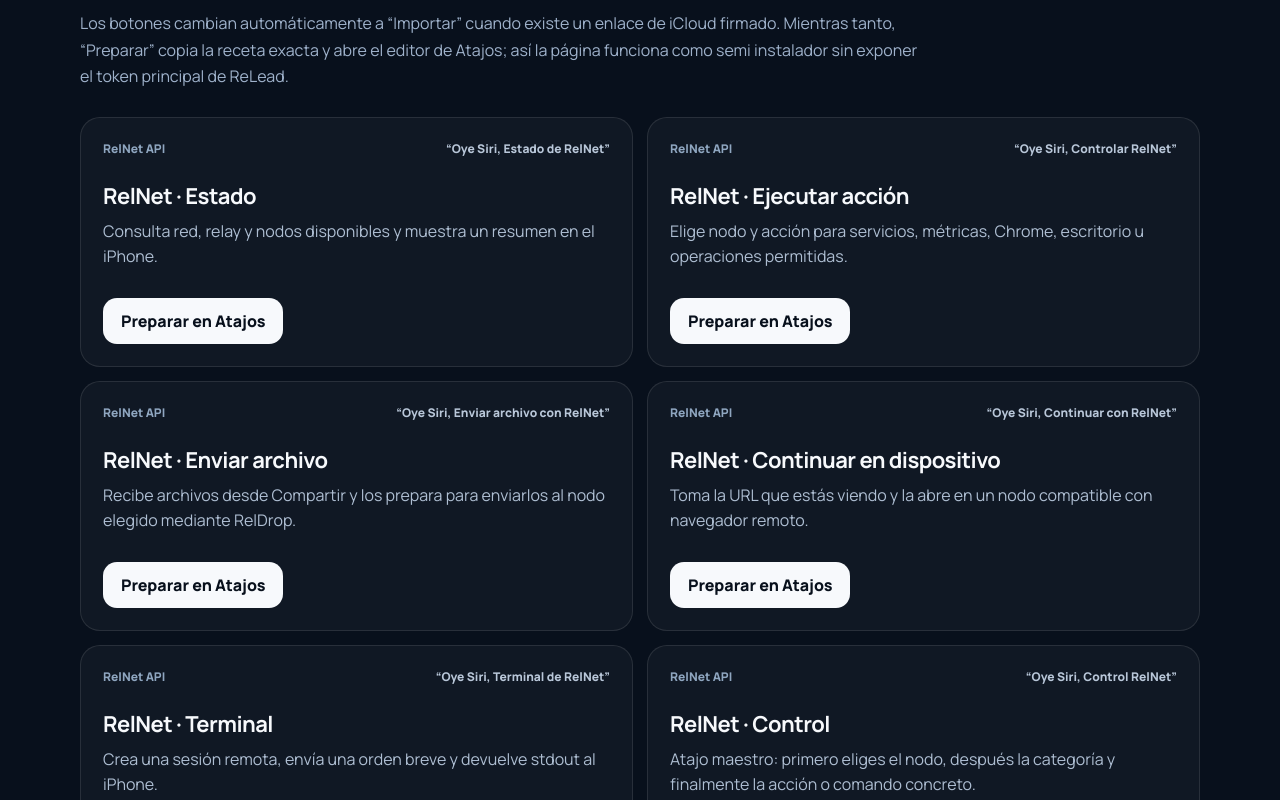
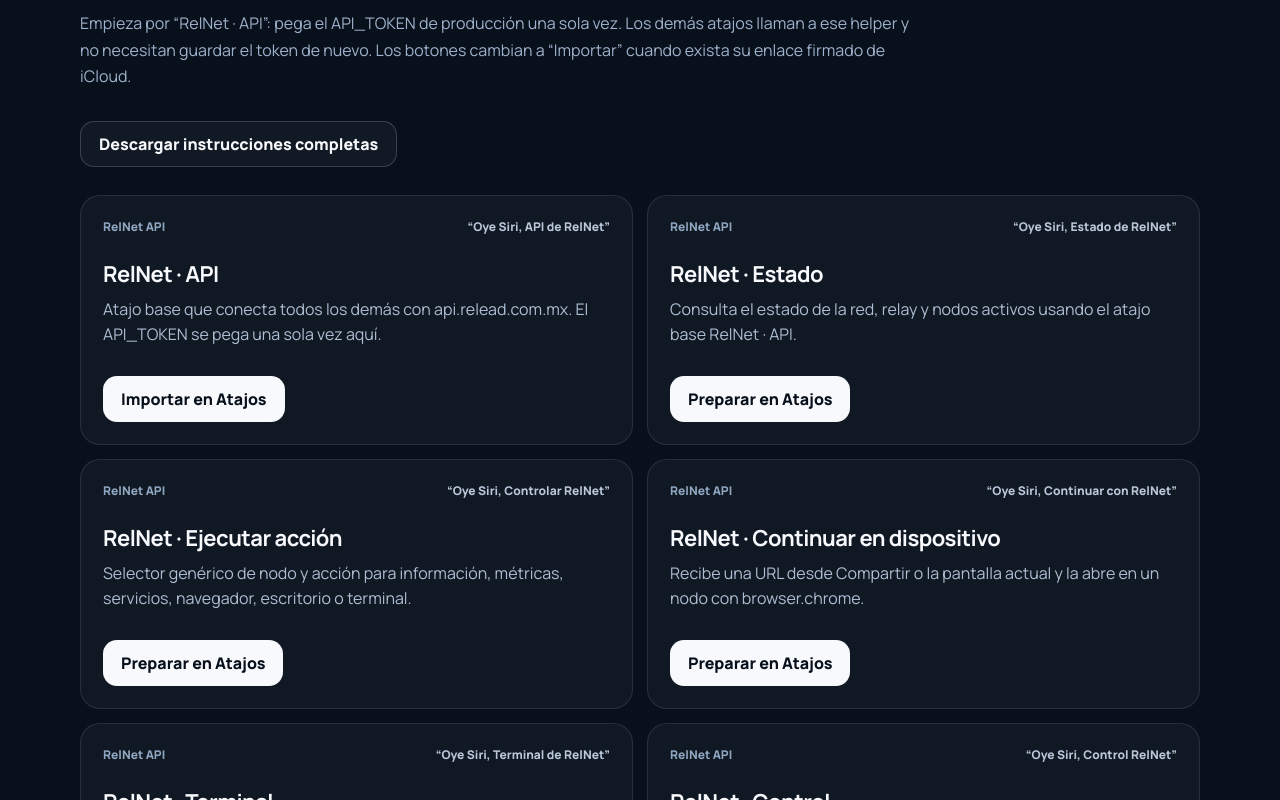
Before and after one commit to ricardomartinez-xcode/Landing, a Next.js app: page /install in a window 1280 px wide. Shown: the part 1520-2320 px from the top of the page. Built offline with nearby package versions, Linux system fonts and the light colour scheme; no server answers.

Commit message:
fix: wire iOS shortcuts to production RelNet API

```diff
--- a/app/install/InstallExperience.tsx
+++ b/app/install/InstallExperience.tsx
@@ -19,9 +19,9 @@ type ShortcutItem = {
 const CONSOLE_URL = 'https://api.relead.com.mx/console/';
 
 const shortcutImportUrls: Record<string, string | undefined> = {
+  api: process.env.NEXT_PUBLIC_SHORTCUT_RELNET_API,
   status: process.env.NEXT_PUBLIC_SHORTCUT_RELNET_STATUS,
   actions: process.env.NEXT_PUBLIC_SHORTCUT_RELNET_ACTIONS,
-  send: process.env.NEXT_PUBLIC_SHORTCUT_RELNET_SEND,
   continue: process.env.NEXT_PUBLIC_SHORTCUT_RELNET_CONTINUE,
   terminal: process.env.NEXT_PUBLIC_SHORTCUT_RELNET_TERMINAL,
   control: process.env.NEXT_PUBLIC_SHORTCUT_RELNET_CONTROL,
@@ -29,58 +29,118 @@ const shortcutImportUrls: Record<string, string | undefined> = {
 
 const SHORTCUTS: ShortcutItem[] = [
   {
+    id: 'api',
+    name: 'RelNet · API',
+    description: 'Atajo base que conecta todos los demás con api.relead.com.mx. El API_TOKEN se pega una sola vez aquí.',
+    transport: 'RelNet API',
+    siri: 'API de RelNet',
+    importUrl: shortcutImportUrls.api,
+    recipe: `RelNet · API — CONFIGURACIÓN ÚNICA
+
+Sólo debes editar una cosa: agrega al inicio una acción “Texto” y pega ahí tu API_TOKEN de producción. Renombra su variable mágica como API_TOKEN. No escribas “Bearer” dentro del Texto.
+
+Entrada esperada: un Diccionario con endpoint, operation, parameters y opcionalmente confirmation_token.
+
+1. Acción “Texto”: [PEGA AQUÍ TU API_TOKEN].
+2. “Obtener diccionario de Entrada del atajo”.
+3. Obtén endpoint, operation, parameters y confirmation_token del diccionario.
+4. Si endpoint es query, usa URL https://api.relead.com.mx/v1/relnet/query. Si es execute, usa https://api.relead.com.mx/v1/relnet/execute. Cualquier otro valor: “Detener este atajo”.
+5. “Obtener contenido de URL”: método POST. Encabezado Authorization = Bearer [variable API_TOKEN]. Encabezado Accept = application/json. Cuerpo de solicitud = JSON con operation = [operation] y parameters = [parameters]. Si existe confirmation_token, agrega confirmation_token = [confirmation_token].
+6. Si la respuesta trae status = confirmation_required, muestra summary con “Mostrar alerta”. Si confirmas, toma confirmation_token de esa respuesta y repite exactamente la misma petición incluyendo ese token. Si cancelas, detén el atajo.
+7. Si la respuesta final trae command_id y state es queued, claimed o running: repite hasta 20 veces: “Esperar” 1 segundo; POST a /v1/relnet/query con operation = commands y parameters = {node_id: [node_id original], limit: 50}; busca en items el mismo command_id. Cuando state sea succeeded, failed, expired o cancelled, devuelve ese elemento.
+8. “Detener y producir resultado” con la respuesta final.`,
+  },
+  {
     id: 'status',
     name: 'RelNet · Estado',
-    description: 'Consulta red, relay y nodos disponibles y muestra un resumen en el iPhone.',
+    description: 'Consulta el estado de la red, relay y nodos activos usando el atajo base RelNet · API.',
     transport: 'RelNet API',
     siri: 'Estado de RelNet',
     importUrl: shortcutImportUrls.status,
-    recipe: `RelNet · Estado\n1. Obtener contenido de URL: POST https://api.relead.com.mx/v1/relnet/query\n2. Header Authorization: Bearer [TOKEN DE DISPOSITIVO RELNET]\n3. JSON: {"operation":"status","parameters":{}}\n4. Extraer state, online_nodes y relay_state.\n5. Mostrar resultado.`,
+    recipe: `RelNet · Estado
+
+Requisito: haber creado primero “RelNet · API” y haber pegado ahí el API_TOKEN.
+
+1. Crea un “Diccionario”: endpoint=query; operation=status; parameters=Diccionario vacío.
+2. “Ejecutar atajo” → RelNet · API, pasando ese Diccionario como entrada.
+3. De la respuesta obtén state, relay_state, online_nodes, active_nodes y node_count.
+4. Texto sugerido: “RelNet está [state]. Relay [relay_state]. [online_nodes] nodos en línea de [node_count].”
+5. Usa “Hablar texto” y después “Detener y producir resultado”.`,
   },
   {
     id: 'actions',
     name: 'RelNet · Ejecutar acción',
-    description: 'Elige nodo y acción para servicios, métricas, Chrome, escritorio u operaciones permitidas.',
+    description: 'Selector genérico de nodo y acción para información, métricas, servicios, navegador, escritorio o terminal.',
     transport: 'RelNet API',
     siri: 'Controlar RelNet',
     importUrl: shortcutImportUrls.actions,
-    recipe: `RelNet · Ejecutar acción\n1. Consultar nodos con POST /v1/relnet/query, operation=nodes.\n2. Elegir nodo.\n3. Elegir una acción segura.\n4. POST /v1/relnet/execute con operation=dispatch y los parámetros del nodo.\n5. Si la API responde confirmation_required, pedir confirmación y reenviar con confirmation_token.\n6. Mostrar resultado.`,
-  },
-  {
-    id: 'send',
-    name: 'RelNet · Enviar archivo',
-    description: 'Recibe archivos desde Compartir y los prepara para enviarlos al nodo elegido mediante RelDrop.',
-    transport: 'RelNet API',
-    siri: 'Enviar archivo con RelNet',
-    importUrl: shortcutImportUrls.send,
-    recipe: `RelNet · Enviar archivo\n1. Aceptar Archivos, Imágenes, PDF y URLs desde la hoja Compartir.\n2. Elegir nodo destino.\n3. Preparar RelDrop mediante la API de RelNet.\n4. Confirmar transferencia.\n5. Mostrar destino y estado.`,
+    recipe: `RelNet · Ejecutar acción
+
+1. Ejecuta RelNet · API con {endpoint:query, operation:nodes, parameters:{}}.
+2. Obtén items. Repite cada item cuyo effective_state sea online y crea una lista con su name. “Elegir de la lista”.
+3. Busca en items el elemento cuyo name coincida con la elección y guarda node_id, os_family y capabilities.
+4. “Elegir del menú”: Información; Métricas; Servicios; Navegador; Escritorio; Terminal. Muestra sólo opciones presentes en capabilities.
+5. Información → {endpoint:execute, operation:dispatch, parameters:{node_id:[ID], capability:system.info, command_operation:read, command_parameters:{}, ttl_seconds:60}}.
+6. Métricas → capability=system.metrics y command_operation=read. Producción actual devuelve uptime, disco, memoria libre y datos del entorno; para CPU usa Terminal.
+7. Servicios → services/list. Para Estado/Iniciar/Detener/Reiniciar pide el nombre y usa command_operation=status/start/stop/restart con command_parameters={name:[SERVICIO]}.
+8. Navegador → pide URL y usa capability=browser.chrome, command_operation=launch, command_parameters={url:[URL]}.
+9. Escritorio → elige notepad/calculator/chrome/edge/word/excel/powerpoint y usa capability=desktop.ui_automation, command_operation=launch, command_parameters={app:[APP]}.
+10. Terminal → si os_family=windows usa terminal.powershell; si linux usa terminal.shell. Pide el comando y usa command_operation=execute, command_parameters={command:[COMANDO], timeout_seconds:120, max_output_bytes:262144}.
+11. Todas las llamadas execute se envían mediante RelNet · API, que gestiona confirmación y espera del resultado.`,
   },
   {
     id: 'continue',
     name: 'RelNet · Continuar en dispositivo',
-    description: 'Toma la URL que estás viendo y la abre en un nodo compatible con navegador remoto.',
+    description: 'Recibe una URL desde Compartir o la pantalla actual y la abre en un nodo con browser.chrome.',
     transport: 'RelNet API',
     siri: 'Continuar con RelNet',
     importUrl: shortcutImportUrls.continue,
-    recipe: `RelNet · Continuar en dispositivo\n1. Obtener lo que aparece en pantalla o recibir una URL desde Compartir.\n2. Extraer la primera URL.\n3. Elegir un nodo con capacidad de navegador remoto.\n4. Enviar dispatch por RelNet para abrir la URL.\n5. Mostrar confirmación.`,
+    recipe: `RelNet · Continuar en dispositivo
+
+1. Configura el atajo para recibir URLs desde la hoja Compartir. Si no recibe entrada, usa “Obtener lo que aparece en pantalla” y extrae la primera URL.
+2. Ejecuta RelNet · API con {endpoint:query, operation:nodes, parameters:{}}.
+3. De items conserva únicamente nodos online cuya lista capabilities contenga browser.chrome.
+4. Muestra sus name con “Elegir de la lista” y recupera el node_id correspondiente.
+5. Ejecuta RelNet · API con endpoint=execute, operation=dispatch y parameters={node_id:[ID], capability:browser.chrome, command_operation:launch, command_parameters:{url:[URL]}, ttl_seconds:60}.
+6. RelNet · API solicitará confirmación si producción la exige y esperará el resultado.
+7. Muestra “Página enviada a [name]”.`,
   },
   {
     id: 'terminal',
     name: 'RelNet · Terminal',
-    description: 'Crea una sesión remota, envía una orden breve y devuelve stdout al iPhone.',
+    description: 'Ejecuta un comando puntual en Windows o Linux y devuelve la salida al iPhone.',
     transport: 'RelNet API',
     siri: 'Terminal de RelNet',
     importUrl: shortcutImportUrls.terminal,
-    recipe: `RelNet · Terminal\n1. Elegir nodo.\n2. POST /v1/relnet/execute operation=terminal_create.\n3. Pedir texto al usuario.\n4. Enviar terminal_write.\n5. Consultar terminal_read hasta recibir salida.\n6. Mostrar stdout y ofrecer cerrar sesión.`,
+    recipe: `RelNet · Terminal
+
+1. Consulta nodes mediante RelNet · API y conserva nodos online con terminal.powershell o terminal.shell.
+2. Elige el nodo por name y recupera node_id, os_family y capabilities.
+3. “Pedir entrada” de tipo Texto: “Comando a ejecutar”.
+4. Si capabilities contiene terminal.powershell usa capability=terminal.powershell; de lo contrario terminal.shell.
+5. Ejecuta RelNet · API con endpoint=execute, operation=dispatch, parameters={node_id:[ID], capability:[CAPABILITY], command_operation:execute, command_parameters:{command:[TEXTO], timeout_seconds:120, max_output_bytes:262144}, ttl_seconds:180}.
+6. El helper gestiona confirmation_required y consulta commands hasta finalizar.
+7. Obtén result.stdout, result.stderr y result.exit_code. Muestra stdout; si stderr no está vacío, muéstralo debajo.`,
   },
   {
     id: 'control',
     name: 'RelNet · Control',
-    description: 'Atajo maestro: primero eliges el nodo, después la categoría y finalmente la acción o comando concreto.',
+    description: 'Atajo maestro: nodo → categoría → acción, usando capacidades reales del nodo.',
     transport: 'RelNet API',
     siri: 'Control RelNet',
     importUrl: shortcutImportUrls.control,
-    recipe: `RelNet · Control\n1. POST /v1/relnet/query con operation=nodes.\n2. Filtrar nodos activos y mostrar “Elegir de la lista”.\n3. Según capabilities del nodo, mostrar únicamente categorías compatibles: Sistema, Métricas, Servicios, Navegador, Escritorio, Archivos/RelDrop y Terminal.\n4. Mostrar un segundo menú con acciones concretas de la categoría elegida.\n5. Para Terminal, ofrecer comandos predefinidos genéricos y una opción “Comando personalizado”.\n6. Ejecutar por POST /v1/relnet/execute usando dispatch o terminal_create/terminal_write según corresponda.\n7. Si la API responde confirmation_required, mostrar la acción exacta y pedir confirmación antes de reenviar con confirmation_token.\n8. Mostrar o leer en voz alta el resultado.`,
+    recipe: `RelNet · Control
+
+1. Consulta nodes mediante RelNet · API. Muestra sólo nodos effective_state=online.
+2. Elige name y recupera todo el diccionario del nodo seleccionado.
+3. Construye el menú según capabilities: system.info→Sistema; system.metrics→Métricas; services→Servicios; browser.chrome→Navegador; desktop.ui_automation→Escritorio; terminal.powershell/terminal.shell→Terminal.
+4. Sistema: system.info/read. Métricas: system.metrics/read.
+5. Servicios: services/list; o pide name y ejecuta status/start/stop/restart.
+6. Navegador: pide URL y ejecuta browser.chrome/launch.
+7. Escritorio: elige app permitida y ejecuta desktop.ui_automation/launch.
+8. Terminal: muestra “Comando personalizado”, “CPU” y “Espacio en disco”. Para CPU, si os_family=windows usa: (Get-Counter '\Processor(_Total)\% Processor Time').CounterSamples.CookedValue | ForEach-Object {[math]::Round($_,1)}; si linux usa: top -bn1 | awk '/Cpu\(s\)/ {print 100-$8; exit}'. Ejecuta mediante terminal.powershell o terminal.shell.
+9. Envía siempre la operación elegida a RelNet · API. Éste añade Authorization, gestiona confirmation_required y espera comandos asíncronos.
+10. Muestra o habla el resultado.`,
   },
 ];
 
@@ -106,7 +166,7 @@ export function InstallExperience() {
     } catch {
       setShortcutStatus(`Abriendo Atajos para preparar “${item.name}”.`);
     }
-    window.location.href = 'shortcuts://create-shortcut';
+    window.location.assign('shortcuts://create-shortcut');
   }
 
   return (
@@ -173,8 +233,11 @@ export function InstallExperience() {
           <span className={styles.shortcutCount}>{SHORTCUTS.length} atajos</span>
         </div>
         <p className={styles.shortcutLead}>
-          Los botones cambian automáticamente a “Importar” cuando existe un enlace de iCloud firmado. Mientras tanto, “Preparar” copia la receta exacta y abre el editor de Atajos; así la página funciona como semi instalador sin exponer el token principal de ReLead.
+          Empieza por “RelNet · API”: pega el API_TOKEN de producción una sola vez. Los demás atajos llaman a ese helper y no necesitan guardar el token de nuevo. Los botones cambian a “Importar” cuando exista su enlace firmado de iCloud.
         </p>
+        <div className={styles.actions}>
+          <a className={styles.secondaryButton} href="/shortcuts/RelNet-iOS-Instrucciones-v2.zip">Descargar instrucciones completas</a>
+        </div>
         <div className={styles.shortcutGrid}>
           {SHORTCUTS.map((item) => (
             <article className={styles.shortcutCard} key={item.id}>
@@ -206,8 +269,8 @@ export function InstallExperience() {
           <span>RelNet Console</span>
           <span>Admin</span>
           <span>Atajos y Siri</span>
-          <span>RelDrop</span>
-          <span>Control térmico Latitude</span>
+          <span>Control por API</span>
+          <span>Terminal multiplataforma</span>
         </div>
       </section>
     </main>
```
Also changed, not shown: public/shortcuts/RELNET-IOS-INSTRUCCIONES.txt (added), public/shortcuts/manifest.json, 2 other files (tests, documents, lock files or other folders).
